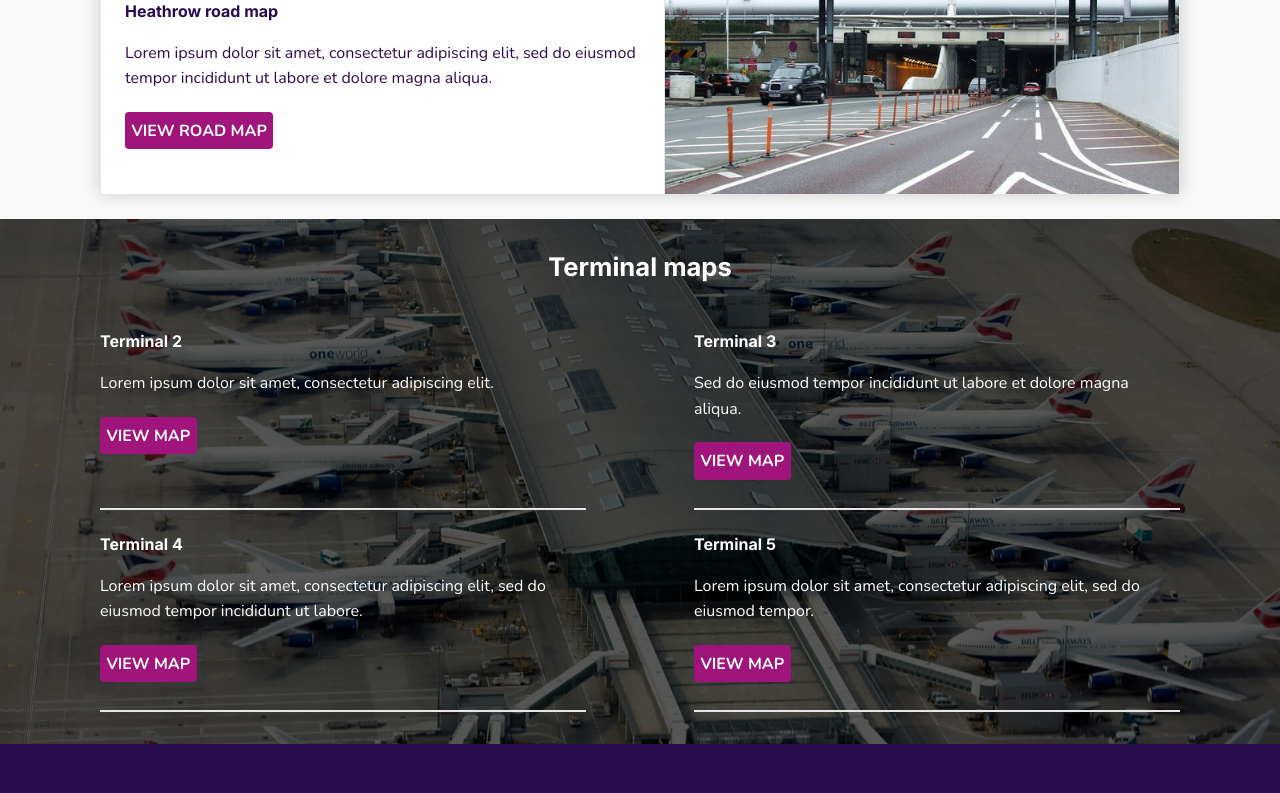
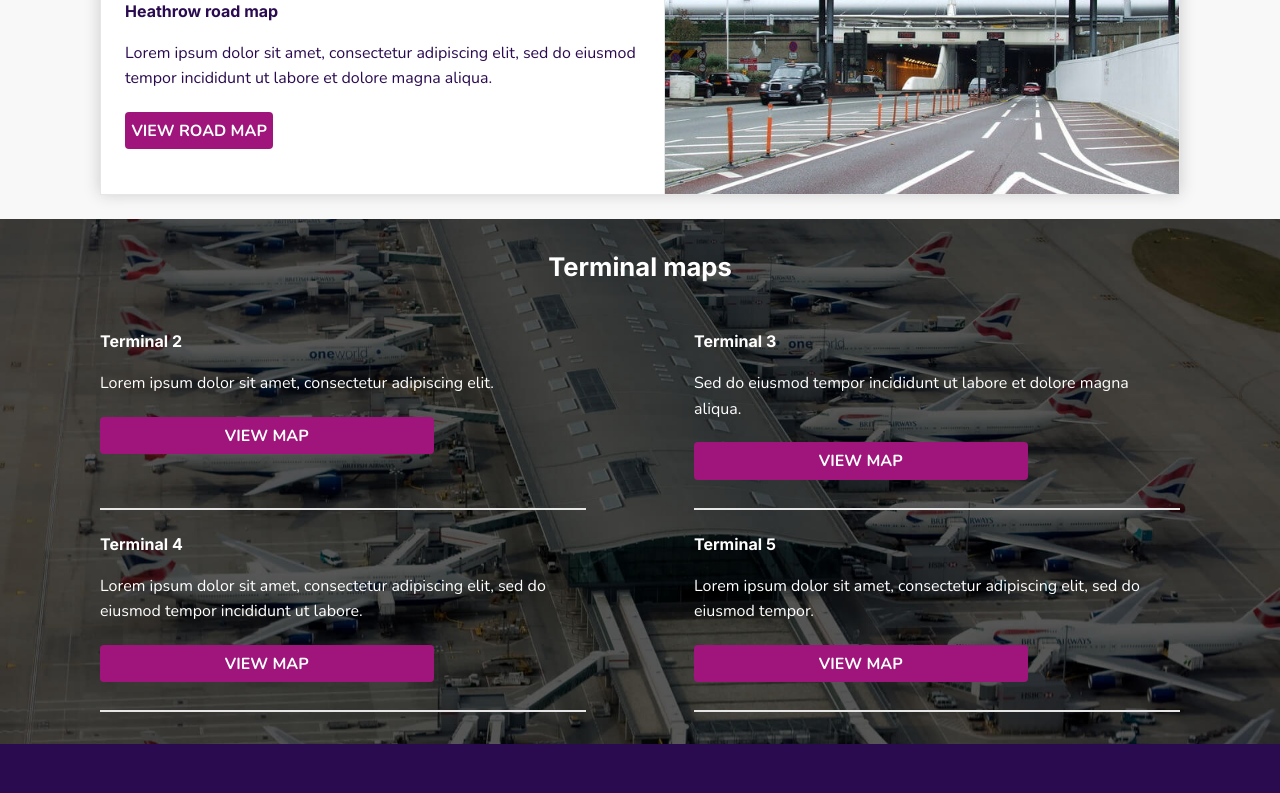
Before and after one commit to vladmoca90/NEXT-project, a Next.js app in the folder airport-project/: page /maps in a window 1280 px wide. Shown: the part 1160-1953 px from the top of the page. Built offline with nearby package versions, Linux system fonts and the light colour scheme.

Commit message:
Fixed styling

```diff
--- a/airport-project/src/app/styles/global.css
+++ b/airport-project/src/app/styles/global.css
@@ -568,3 +568,7 @@ body #mainContent .bottom-container {
     margin-top: 1.5em;
     padding: 2em 0;
 }
+
+body #mainContent .bottom-container .btn {
+    width: 66%;
+}
```
